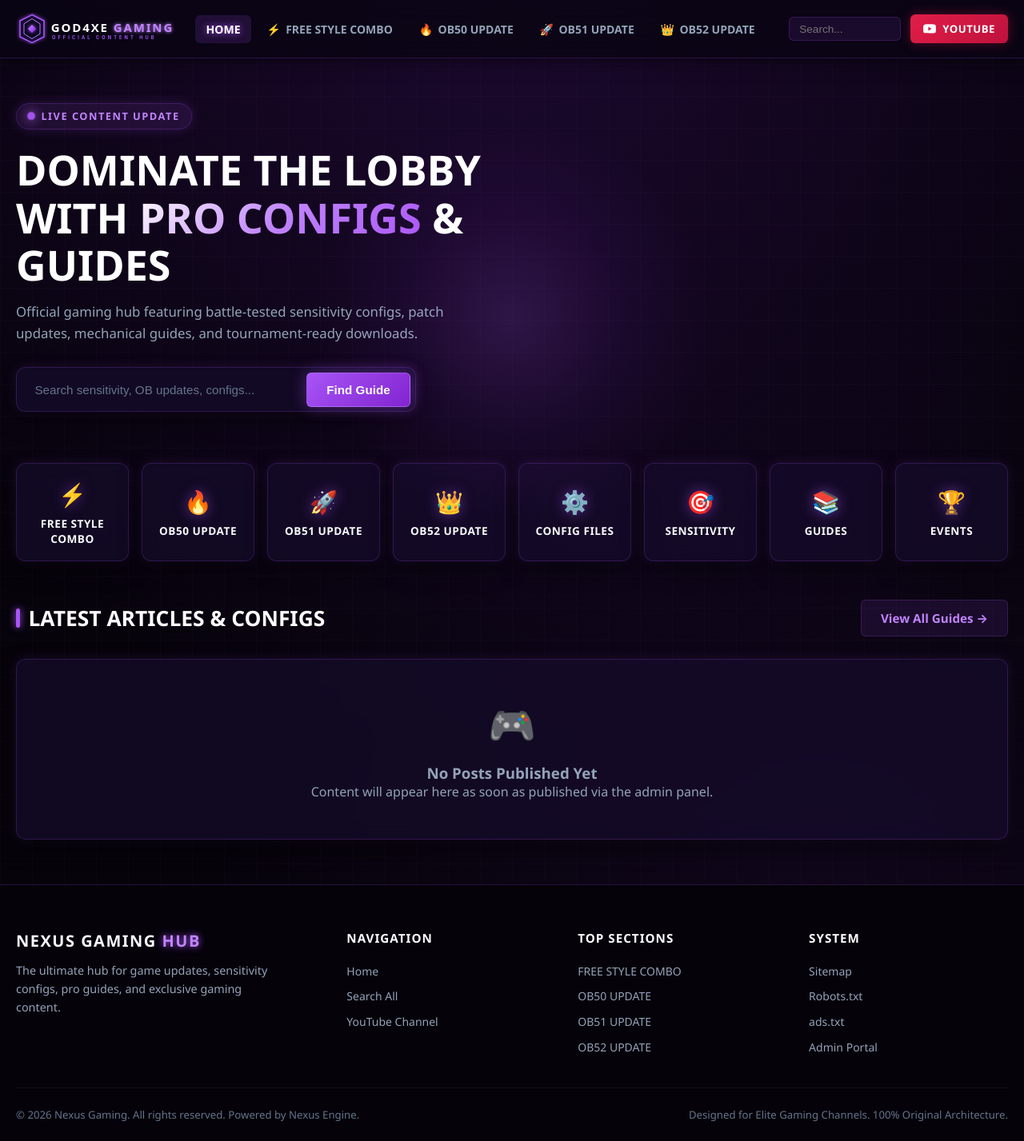
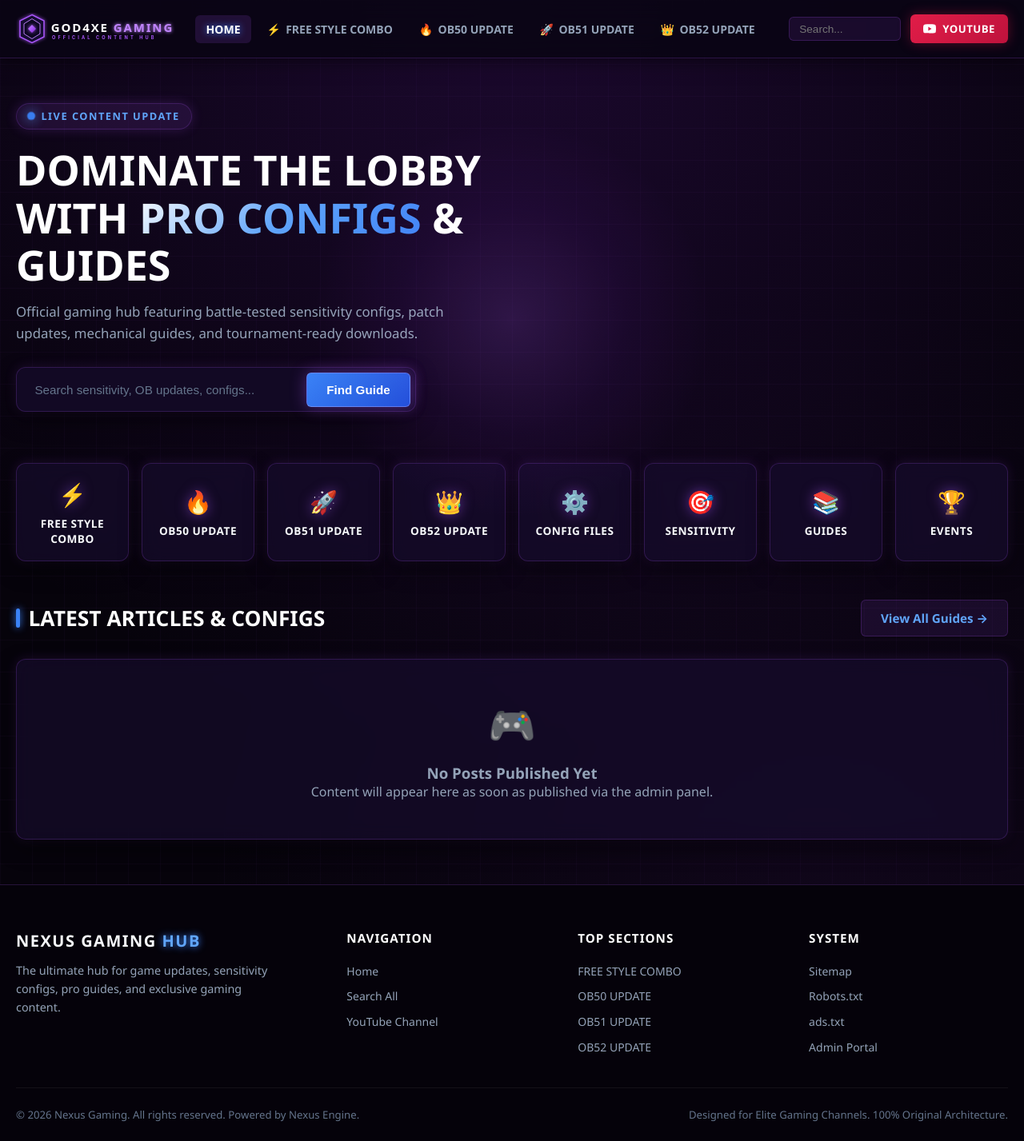
Before and after one commit to PrimeAyush7/gaming-channel-website, a FastAPI app: page / in a window 1280 px wide. Shown: the whole page at 80% size. Run offline with FastAPI, Linux system fonts and the light colour scheme; data comes from the database, SQL or seed files in the repository; data that the repository does not hold is empty; some libraries are stand-ins or nearby versions.

Commit message:
Change neon color variables in style.css
Updated neon color variables for a new color scheme.

```diff
--- a/gaming_channel_website/app/static/css/style.css
+++ b/gaming_channel_website/app/static/css/style.css
@@ -11,11 +11,11 @@
   --bg-glass: rgba(18, 9, 36, 0.75);
   --bg-glass-card: rgba(24, 13, 46, 0.65);
 
-  --neon-purple: #a855f7;
-  --neon-violet: #c084fc;
-  --neon-glow: #d8b4fe;
-  --neon-deep: #7e22ce;
-  --neon-dark: #581c87;
+  --neon-purple: #3b82f6;
+  --neon-violet: #60a5fa;
+  --neon-glow: #93c5fd;
+  --neon-deep: #1d4ed8;
+  --neon-dark: #1e3a8a;
   --neon-cyan: #06b6d4;
   --neon-pink: #ec4899;
 
```
